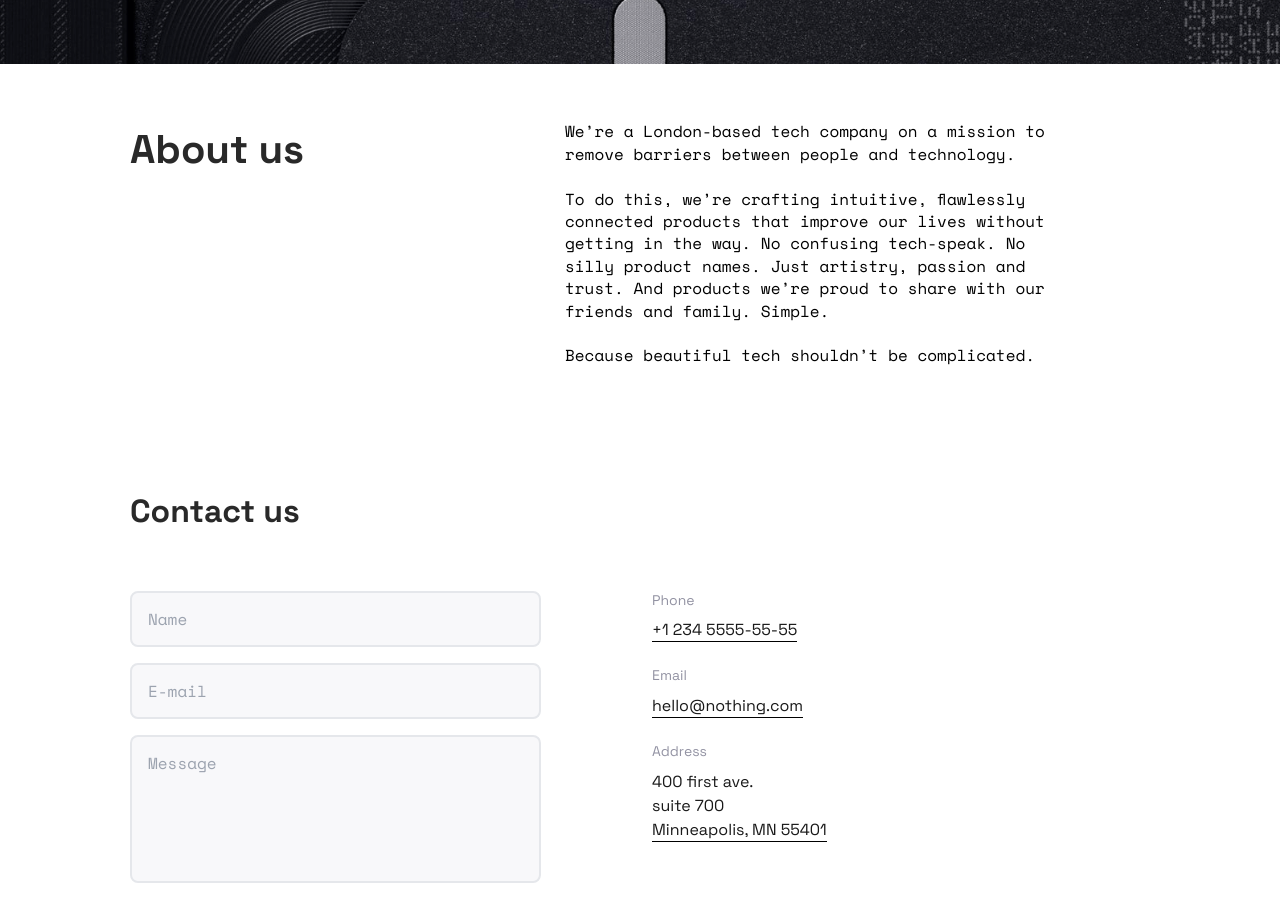
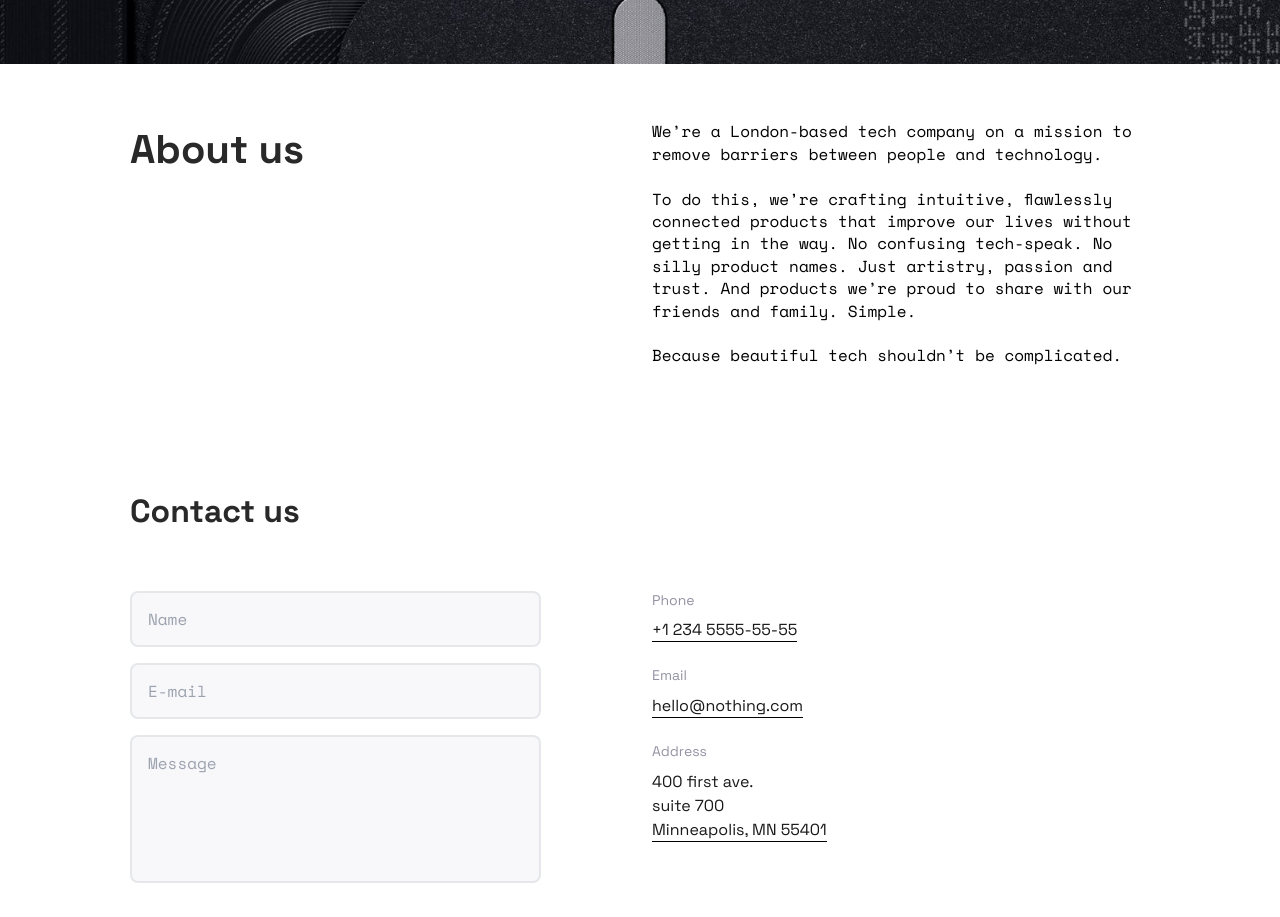
Before and after one commit to donizer/landing_nothing, a React (Vite) app: page / in a window 1280 px wide. Shown: the part 3580-4497 px from the top of the page. Built offline with nearby package versions, Linux system fonts and the light colour scheme.

Commit message:
about us correct grid position

```diff
--- a/src/components/AboutUs.tsx
+++ b/src/components/AboutUs.tsx
@@ -5,7 +5,7 @@ export const AboutUs = () => {
         About us
       </h2>
 
-      <p className="font-space-mono col-span-2 col-start-2 leading-[140%] md:col-start-5 md:col-span-3 xl:col-start-7 xl:col-span-6">
+      <p className="font-space-mono col-span-2 col-start-2 leading-[140%] md:col-start-5 md:col-span-3 xl:col-start-8 xl:col-span-6">
         We’re a London-based tech company on a mission to remove barriers
         between people and technology.
         <br />
```
Also changed, not shown: 1 other file (tests, documents, lock files or other folders).
